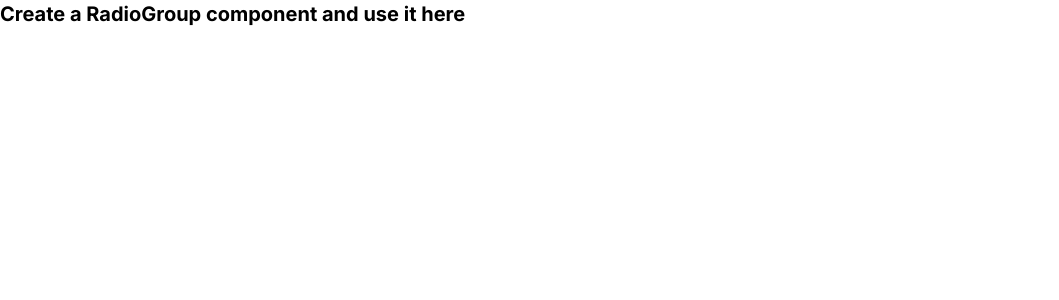
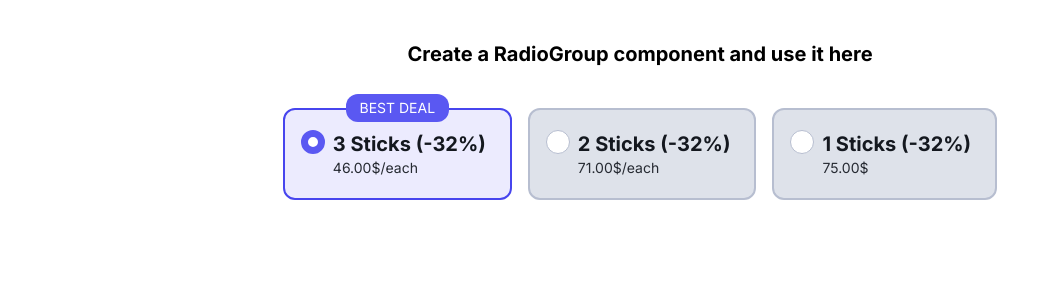
Before and after one commit to zain-adtracktiv/frontend-test, a Next.js app: page / in a window 1280 px wide. Shown: the top 300 px of the page, without its empty margins (0-1059 px from the left). Built offline with nearby package versions, Linux system fonts and the light colour scheme.

Commit message:
radio-group-component

```diff
--- a/app/page.tsx
+++ b/app/page.tsx
@@ -1,7 +1,27 @@
+"use client";
+import RadioGroup from "@/components/ui/radio-group";
+
+import * as React from "react";
+
 export default function Home() {
+  const options = [
+    { label: "3 Sticks (-32%)", value: "46.00", each: true, bestDeal: true },
+    { label: "2 Sticks (-32%)", value: "71.00", each: true },
+    { label: "1 Sticks (-32%)", value: "75.00" },
+  ];
+  const [selectedValue, setSelectedValue] = React.useState(options[0].value);
+
   return (
-    <div className="text-xl font-bold">
-      Create a RadioGroup component and use it here
+    <div className="flex flex-col py-10 items-center justify-center">
+      <h1 className="text-xl font-bold mb-10">
+        Create a RadioGroup component and use it here
+      </h1>
+      <RadioGroup
+        options={options}
+        name="example"
+        selectedValue={selectedValue}
+        onChange={setSelectedValue}
+      />
     </div>
   );
 }
--- /dev/null
+++ b/components/ui/radio-group.tsx
@@ -0,0 +1,69 @@
+// components/RadioGroup.tsx
+import React from "react";
+
+interface RadioOption {
+  value: string;
+  label: string;
+  bestDeal?: boolean;
+  each?: boolean;
+}
+
+interface RadioGroupProps {
+  options: RadioOption[];
+  name: string;
+  selectedValue: string;
+  onChange: (value: string) => void;
+}
+
+const RadioGroup: React.FC<RadioGroupProps> = ({
+  options,
+  name,
+  selectedValue,
+  onChange,
+}) => {
+  return (
+    <div className="flex gap-4 flex-wrap">
+      {options.map((option) => (
+        <label
+          key={option.value}
+          className={`flex relative cursor-pointer gap-2 border-2 rounded-xl p-4 py-5 pr-6 ${
+            selectedValue === option.value
+              ? "bg-[#ECEBFE] border-[#4745EE]"
+              : "bg-[#DEE2EA] border-[#B7BED0]"
+          }`}
+        >
+          <input
+            type="radio"
+            name={name}
+            value={option.value}
+            checked={selectedValue === option.value}
+            onChange={() => onChange(option.value)}
+            className="hidden"
+          />
+          <span
+            className={`size-6 bg-white rounded-full ${
+              selectedValue === option.value
+                ? "border-[#5A58F2] border-[7px]"
+                : "border-[#B7BED0] border"
+            }`}
+          ></span>
+          <div className="flex flex-col">
+            <span className="text-[#14181F] font-bold text-xl">
+              {option.label}
+            </span>
+            <span className="text-[#262A32] text-sm">
+              {option.value}${option.each && "/each"}
+            </span>
+          </div>
+          {option.bestDeal && (
+            <div className="absolute text-white text-sm uppercase bg-[#5A58F2] rounded-xl p-3.5 py-1 w-fit -top-4 mx-auto left-0 right-0">
+              Best Deal
+            </div>
+          )}
+        </label>
+      ))}
+    </div>
+  );
+};
+
+export default RadioGroup;
```
